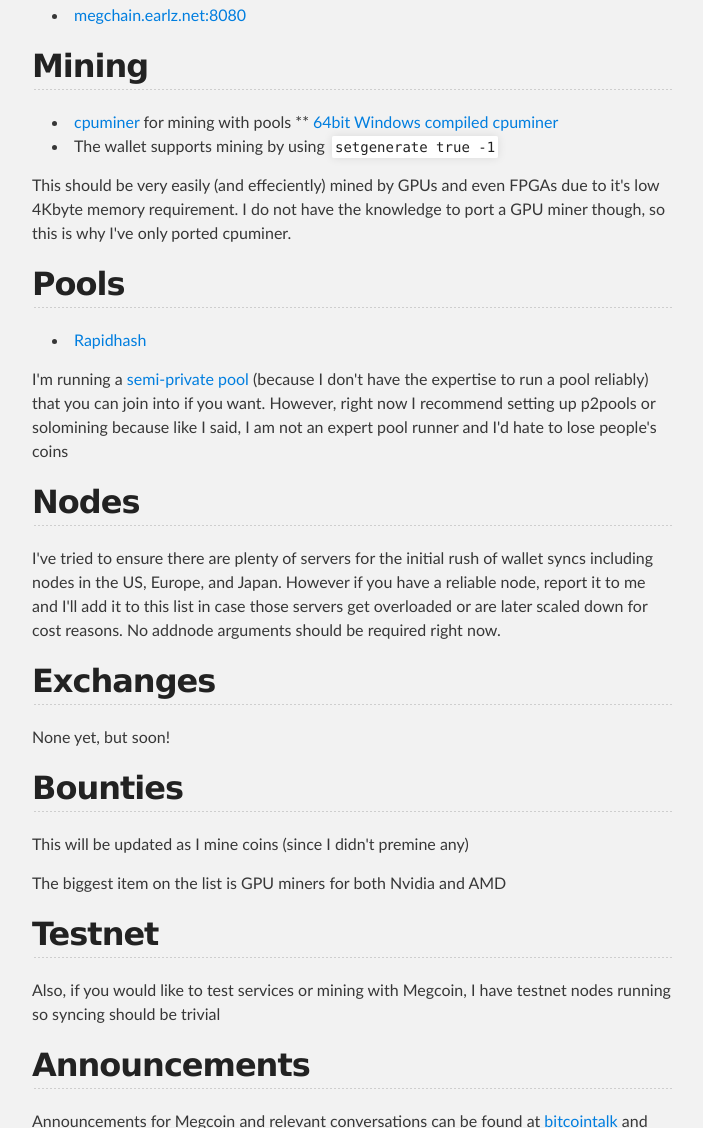
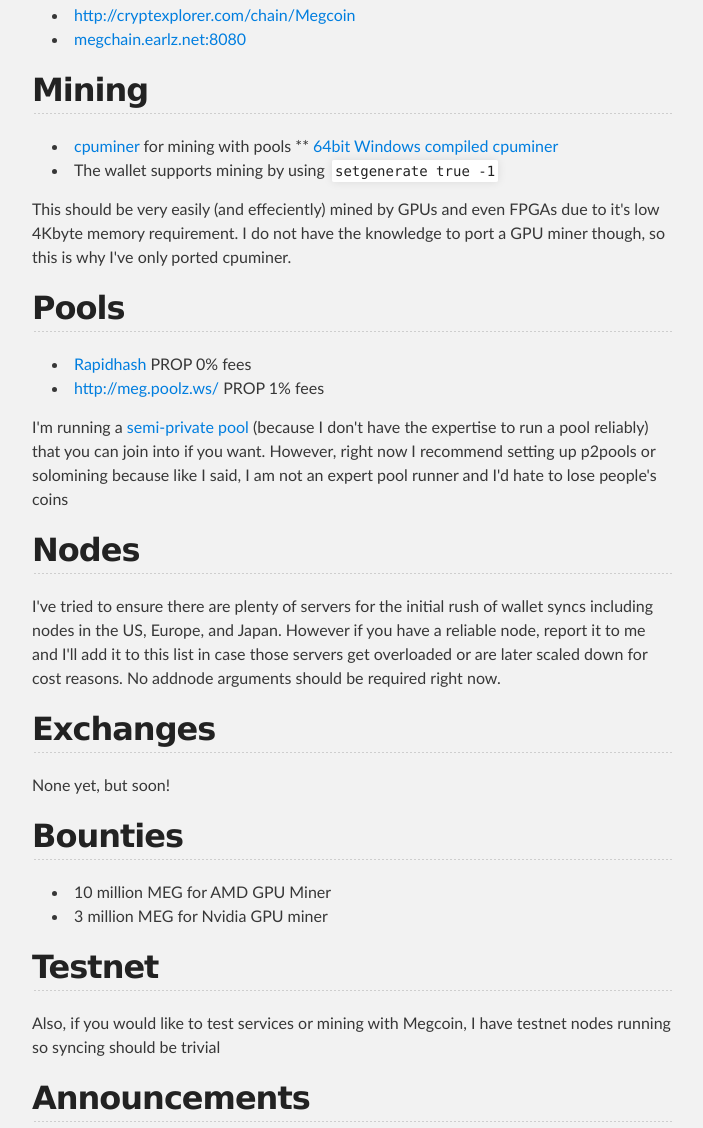
Before and after one commit to megcoin/megcoin.github.io, a plain HTML site: page index.html in a window 1280 px wide. Shown: the part 2139-3267 px from the top of the page, without its empty margins (288-991 px from the left). Drawn offline with Linux system fonts and the light colour scheme.

Commit message:
Replace master branch with page content via GitHub

```diff
--- a/index.html
+++ b/index.html
@@ -90,6 +90,7 @@
 <a name="block-explorers" class="anchor" href="#block-explorers"><span class="octicon octicon-link"></span></a>Block explorers</h2>
 
 <ul>
+<li><a href="http://cryptexplorer.com/chain/Megcoin">http://cryptexplorer.com/chain/Megcoin</a></li>
 <li><a href="http://megchain.earlz.net:8080">megchain.earlz.net:8080</a></li>
 </ul><h2>
 <a name="mining" class="anchor" href="#mining"><span class="octicon octicon-link"></span></a>Mining</h2>
@@ -107,7 +108,10 @@
 <a name="pools" class="anchor" href="#pools"><span class="octicon octicon-link"></span></a>Pools</h2>
 
 <ul>
-<li><a href="http://coins.rapidhash.net">Rapidhash</a></li>
+<li>
+<a href="http://coins.rapidhash.net">Rapidhash</a> PROP 0% fees</li>
+<li>
+<a href="http://meg.poolz.ws/">http://meg.poolz.ws/</a> PROP 1% fees</li>
 </ul><p>I'm running a <a href="http://megpool.earlz.net:8080">semi-private pool</a> (because I don't have the expertise to run a pool reliably) that you can join into if you want. However, right now I recommend setting up p2pools or solomining because like I said, I am not an expert pool runner and I'd hate to lose people's coins</p>
 
 <h2>
@@ -123,11 +127,10 @@
 <h2>
 <a name="bounties" class="anchor" href="#bounties"><span class="octicon octicon-link"></span></a>Bounties</h2>
 
-<p>This will be updated as I mine coins (since I didn't premine any)</p>
-
-<p>The biggest item on the list is GPU miners for both Nvidia and AMD</p>
-
-<h2>
+<ul>
+<li>10 million MEG for AMD GPU Miner</li>
+<li>3 million MEG for Nvidia GPU miner</li>
+</ul><h2>
 <a name="testnet" class="anchor" href="#testnet"><span class="octicon octicon-link"></span></a>Testnet</h2>
 
 <p>Also, if you would like to test services or mining with Megcoin, I have testnet nodes running so syncing should be trivial</p>
```
Also changed, not shown: params.json (+1 -1 lines).
